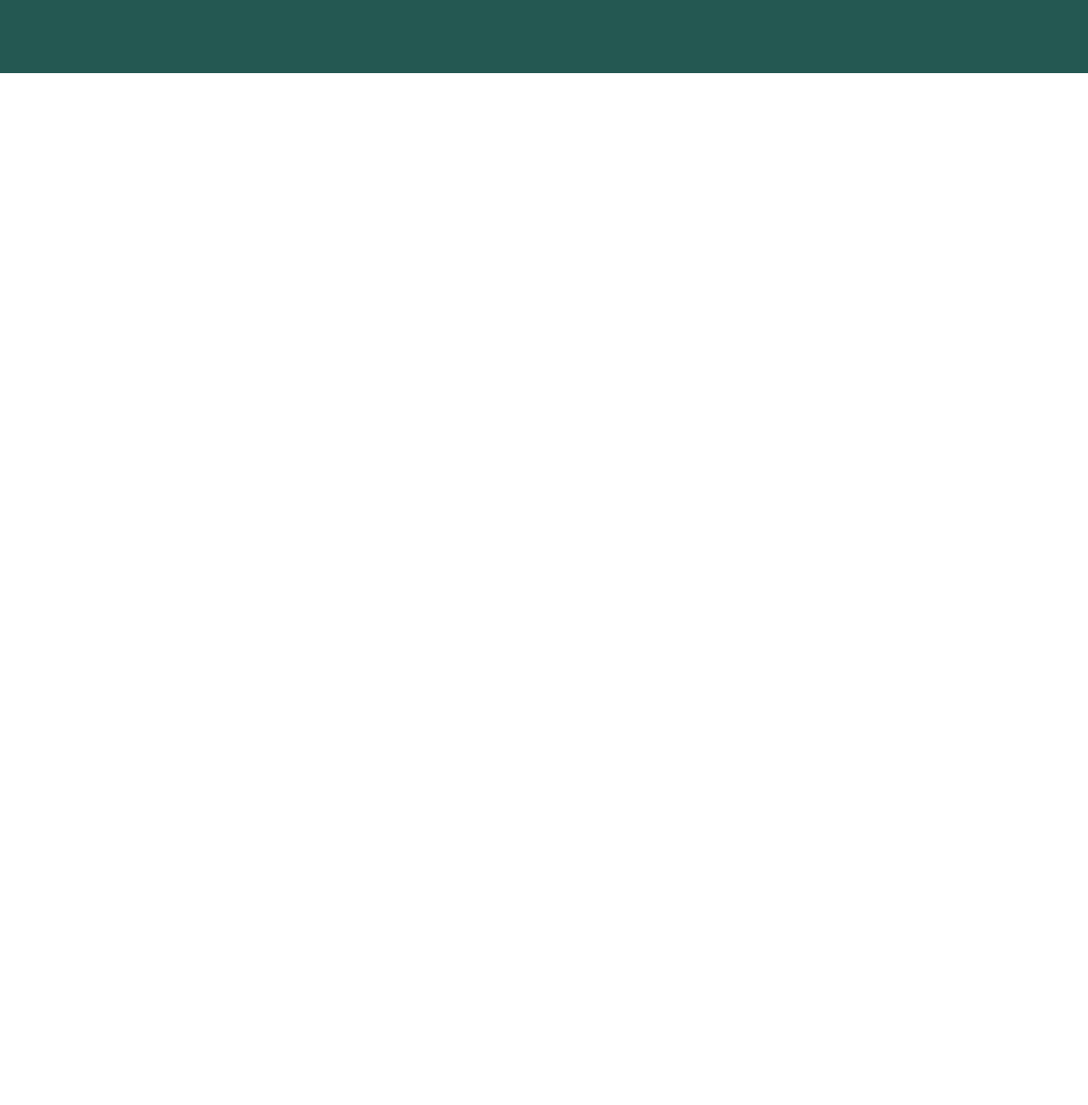
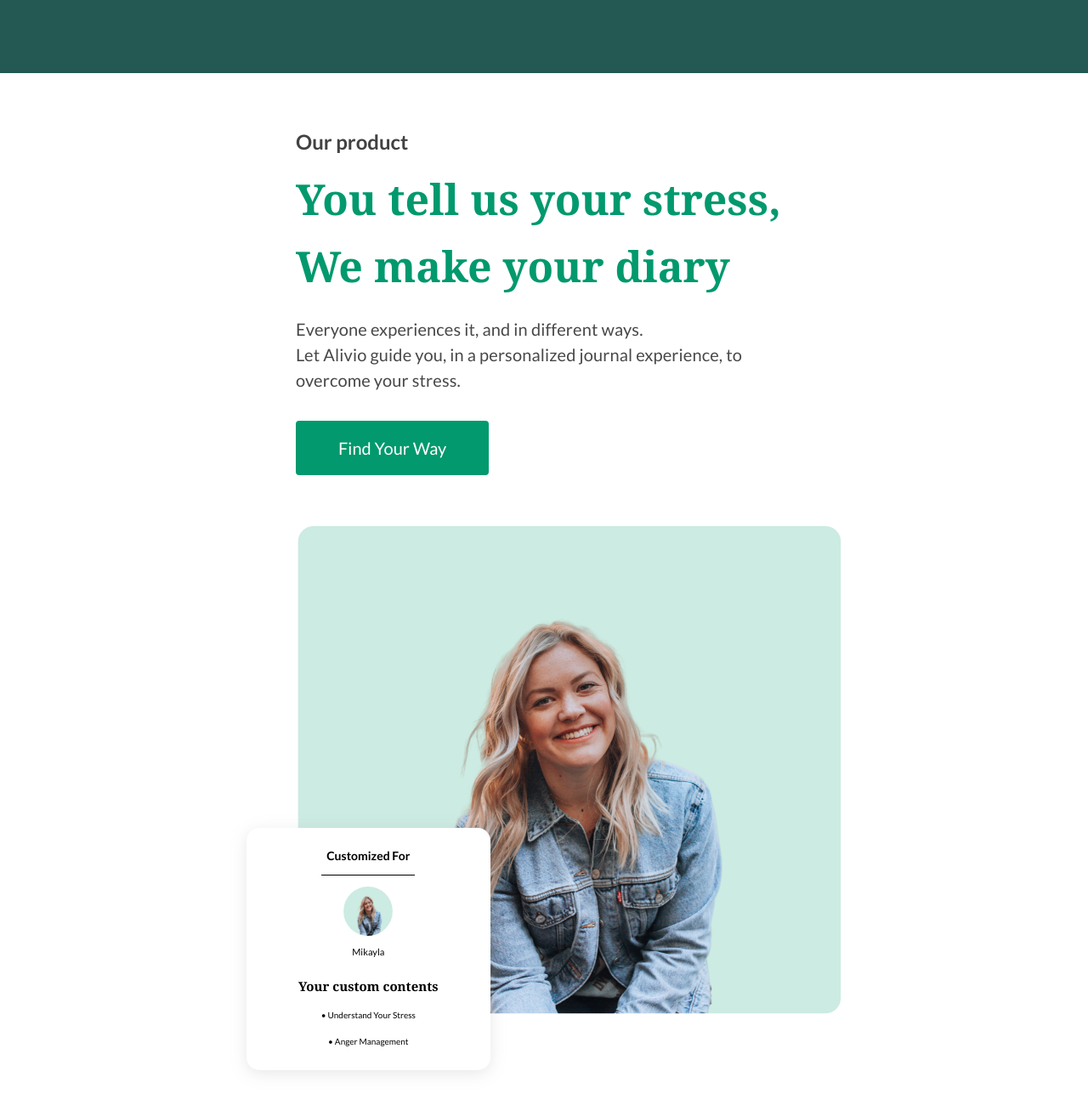
Before and after one commit to vsamura/Alivio, a plain HTML site: page index.html in a window 1280 px wide. Shown: the part 4447-5747 px from the top of the page at 85% size. Before the commit the page ends 4533 px from the top, so only its background shows below. Drawn offline with Linux system fonts and the light colour scheme.

Commit message:
add section product

```diff
--- a/index.html
+++ b/index.html
@@ -101,6 +101,33 @@
     <a class="play-a-min" href="#"><img class="play-img" src="img/Video-buttom.jpg" alt="play"></a>
   </section>
 
+  <section class="product">
+    <div class="container-product">
+      <div class="product-box">
+        <div class="product-item">
+          <img class="product-img" src="img/girl.png" alt="girl">
+          <div class="product-item-min">
+            <p class="min-h1">Customized For</p>
+            <div class="line"></div>
+            <img class="product-img-min" src="img/girl.png" alt="logo">
+            <p class="min-name">Mikayla</p>
+            <p class="min-h2">Your custom contents</p>
+            <ul class="min-ul">
+              <li class="min-li">• Understand Your Stress</li>
+              <li class="min-li">• Anger Management</li>
+            </ul>
+          </div>
+        </div>
+        <div class="product-content">
+          <h4 class="h4 product-h4">Our product</h4>
+          <h2 class="h2 product-h2">You tell us your stress, We make your diary</h2>
+          <p class="text product-p">Everyone experiences it, and in different ways.<br>Let Alivio guide you, in a personalized journal experience, to overcome your stress.</p>
+          <a class="nav-btn start header-btn" href="#">Find Your Way</a>
+        </div>
+      </div>
+    </div>
+  </section>
+
 </body>
 
 </html>
--- a/styles/styles.css
+++ b/styles/styles.css
@@ -302,10 +302,95 @@ body {
 .video .start:hover{
   border: 1px solid #f5f8f7;
 }
+/* product */
+.container-product {
+  padding: 120px 275px 242px;
+}
+.product-box {
+  display: flex;
+  justify-content: space-between;
+}
+.product-content {
+  max-width: 584px;
+}
+.product-h4 {
+  padding-top: 2px;
+  padding-bottom: 10px;
+}
+.product-h2 {
+  padding-bottom: 20px;
+}
+.product-p {
+  padding-bottom: 53px;
+  max-width: 530px;
+}
+.product-item{
+  position: relative;
+}
+.product-img {
+  margin-left: 60px;
+}
+.product-item-min {
+  max-width: 296px;
+  max-height: 293px;
+  background-color: #fff;
+  border-radius: 15px;
+  box-shadow: 0 4px 18px 0 rgba(165, 165, 165, 0.25);
+  position: absolute;
+  top: 355px;
+  color: #000;
+  text-align: center;
+
+}
+.min-h1 {
+  font-weight: 600;
+  font-size: 14px;
+  line-height: 157%;
+  padding-top: 22px;
+  padding-bottom: 21px;
+}
+.product-img-min {
+  width: 58px;
+  height: 58px;
+  border-radius: 50%;
+  margin: 13px auto 10px;
+}
+.min-name {
+  font-size: 11px;
+  line-height: 157%;
+  padding-bottom: 20px;
+}
+.min-h2 {
+  font-family: var(--second-family);
+  font-weight: 700;
+  font-size: 15px;
+  line-height: 157%;
+  padding-bottom: 15px;
+  padding-left: 61px;
+  padding-right: 61px;
+}
+.min-li {
+  font-weight: 400;
+  font-size: 10px;
+  line-height: 157%;
+  padding-bottom: 15px;
+}
+.min-li:last-child{
+  padding-bottom: 25px;
+}
+.line{
+  width: 110px;
+  height: 1px;
+  background-color: #000;
+  margin: 0 auto;
+  margin-top: -10px;
+}
+
 
 
 @media screen and (max-width: 1900px) {
-  .works .container {
+  .works .container,
+  .container-product {
     padding-left: 30px;
     padding-right: 30px;
   }
@@ -315,6 +400,10 @@ body {
   }
   .works-box {
     column-gap: 70px;
+  }
+  .product-box{
+    justify-content: center;
+    gap: 50px;
   }
 }
 @media screen and (max-width: 1720px) {
@@ -351,6 +440,14 @@ body {
   }
   .box-item:last-child .box-item-p {
     min-height: 100px;
+  }
+  .product-box{
+    flex-direction:column-reverse;
+    gap: 80px;
+    align-items: center;
+  }
+  .container-product{
+    padding-top: 60px;
   }
 }
 @media screen and (max-width: 1350px) {
@@ -416,6 +513,13 @@ body {
     width: 400px;
     height: 240px;
   }
+  .product-item-min {
+    display: none;
+  }
+  .product-img{
+    margin-left: 0;
+    width: 100vw;
+  }
 }
 @media screen and (max-width: 530px) {
   .btn-box {
```
